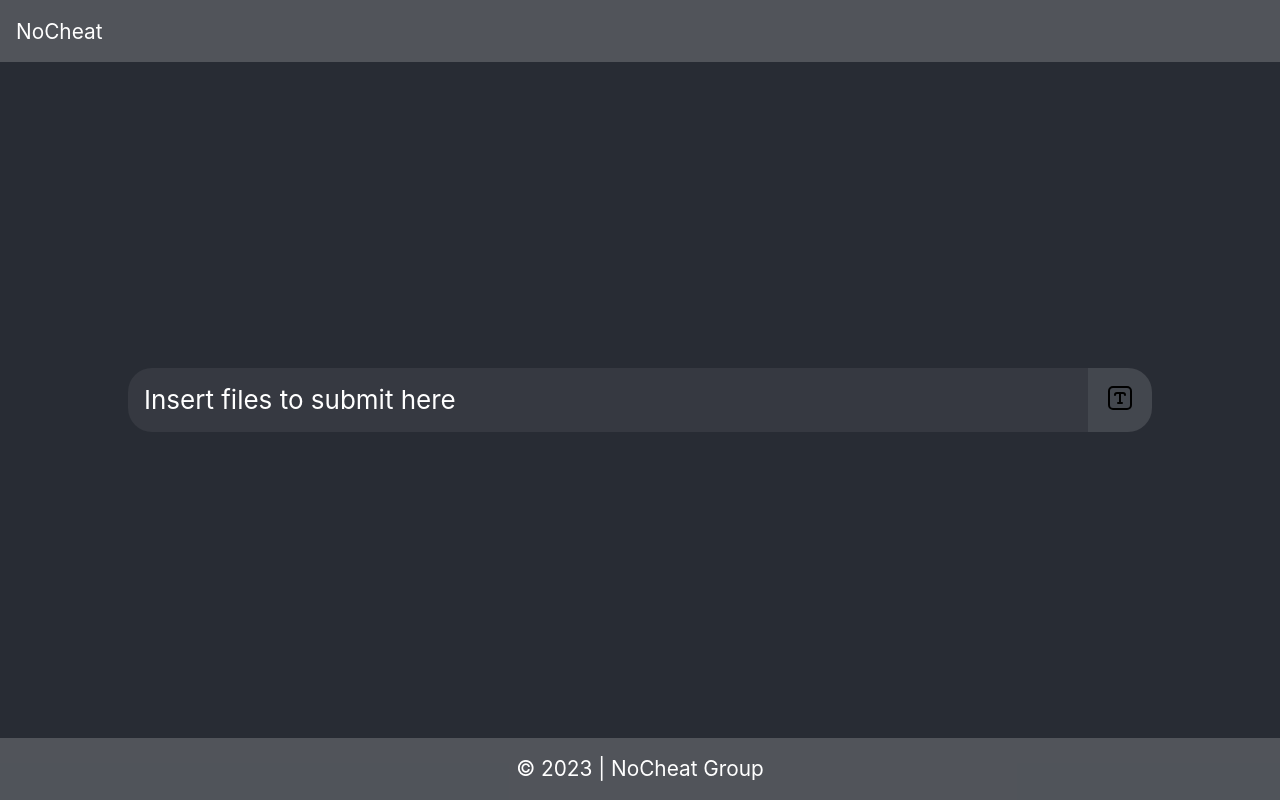
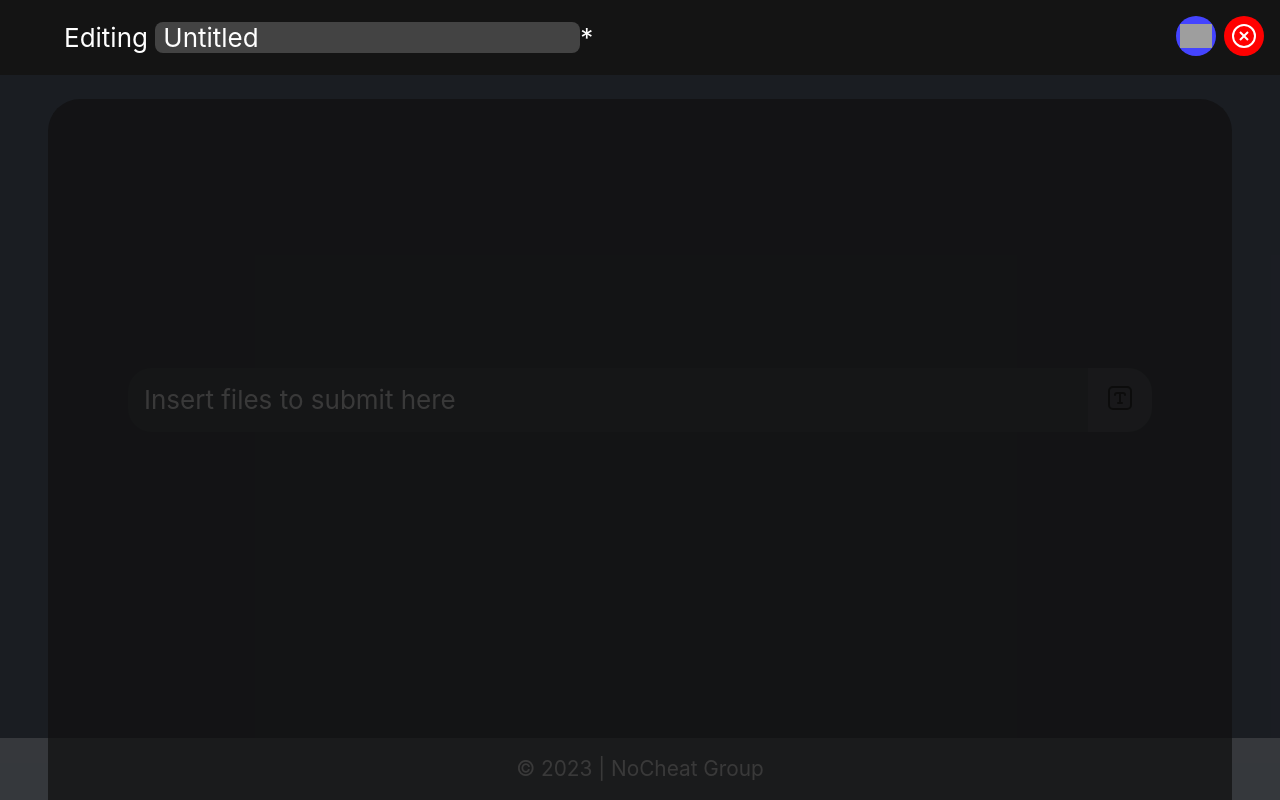
Before and after one commit to PhDN/NoCheat, a React (Create React App) app in the folder src/front/: page / in a window 1280 px wide. Both pictures are taken after a click on the button "Add". Built offline with nearby package versions, Linux system fonts and the light colour scheme; grey boxes are pictures that could not be loaded.

Commit message:
[frontend] Document store API now shared amongst components

```diff
--- a/src/front/src/App.js
+++ b/src/front/src/App.js
@@ -1,11 +1,13 @@
 import { useState } from 'react';
 import DocumentsForm from './DocumentsForm';
 import EditModal from './EditModal';
+import useDocumentStore from './utils/documentStore';
 
 import './App.css';
 
 export default function App() {
-    const [editing, setEditing] = useState(/** @type {number?} */ ( null));
+    const [editing, setEditing] = useState(/** @type {number?} */ (null));
+    const [docs, docsApi] = useDocumentStore();
 
     function openEditModal(/** @type {number} */ id) {
         if (editing) return;
@@ -15,8 +17,8 @@ export default function App() {
     return <div className="App">
         <nav>NoCheat</nav>
         <main>
-            <DocumentsForm openEditModal={openEditModal} />
-            {editing !== null && <EditModal id={editing} close={setEditing.bind(null, null)} />}
+            <DocumentsForm docs={docs} docsApi={docsApi} openEditModal={openEditModal} />
+            {editing !== null && <EditModal docs={docs} docsApi={docsApi} id={editing} close={setEditing.bind(null, null)} />}
         </main>
         <footer>&#169; 2023 | NoCheat Group</footer>
     </div>;
--- a/src/front/src/DocumentsForm.js
+++ b/src/front/src/DocumentsForm.js
@@ -1,6 +1,5 @@
 import { useState } from "react";
 import DocumentItem from "./DocumentItem";
-import useDocumentStore from "./utils/documentStore";
 
 import './DocumentsForm.css';
 import del from './delete.svg';
@@ -8,10 +7,13 @@ import _new from './new.svg';
 import send from './send.svg';
 
 /**
- * @param {{ openEditModal(id: number): Promise<void>; }} props
+ * @param {{
+ *      docs: import('./utils/documentStore').DocumentStoreItem[]?;
+ *      docsApi: import('./utils/documentStore').DocumentStoreApi;
+ *      openEditModal(id: number): Promise<void>;
+ * }} props
  */
-export default function DocumentsForm({ openEditModal }) {
-    const [docs, { add, clear, remove }] = useDocumentStore();
+export default function DocumentsForm({ docs, docsApi: { add, clear, remove, update }, openEditModal }) {
     const [id] = useState(Math.random().toString(16).substring(2));
 
     return <form
@@ -24,7 +26,8 @@ export default function DocumentsForm({ openEditModal }) {
                 name={name}
                 document={document}
                 openEditModal={openEditModal.bind(null, id)}
-                remove={remove.bind(null, id)} />
+                remove={remove.bind(null, id)}
+                update={update.bind(null, id, document)} />
         </>)}
         <label htmlFor={`file-${id}`}>Insert files to submit here</label>
         <input
@@ -42,6 +45,7 @@ export default function DocumentsForm({ openEditModal }) {
         <div className="buttons">
             <button className="add" title="Add" onClick={event => {
                 event.preventDefault();
+                openEditModal(-1);
             }}><img src={_new} alt="Add" height={24} /></button>
             {docs && docs.length > 0 && <>
                 <button className="clear" title="Clear" onClick={event => {
--- a/src/front/src/EditModal.js
+++ b/src/front/src/EditModal.js
@@ -1,15 +1,18 @@
 import { useEffect, useRef, useState } from 'react';
-import useDocumentStore from './utils/documentStore';
 
 import './EditModal.css';
 import del from './delete.svg';
 import save from './save.svg';
 
 /**
- * @param {{ id: number; close(): void; }} props
+ * @param {{
+ *      docs: import('./utils/documentStore').DocumentStoreItem[]?;
+ *      docsApi: import('./utils/documentStore').DocumentStoreApi;
+ *      id: number;
+ *      close(): void;
+ * }} props
  */
-export default function EditModal({ close, id }) {
-    const [docs, { get, update }] = useDocumentStore();
+export default function EditModal({ close, docs, docsApi: { add, get, update }, id }) {
     const [mimeType, setMimeType] = useState(/** @type {string?} */ (null));
     const [text, setText] = useState(/** @type {string?} */ (null));
     const [title, setTitle] = useState(/** @type {string?} */ (null));
@@ -19,7 +22,13 @@ export default function EditModal({ close, id }) {
     const span = useRef(/** @type {HTMLSpanElement} */ (null));
     useEffect(() => {
         if (!docs || text !== null) return;
-        get(id).then(async ({document, name}) => {
+
+        if (id < 0) {
+            setMimeType('text/plain');
+            setText('');
+            setTitle('Untitled');
+            setConfirm(true);
+        } else get(id).then(async ({document, name}) => {
             const text = await document.text();
 
             setMimeType(document.type);
@@ -31,13 +40,20 @@ export default function EditModal({ close, id }) {
         });
     }, [ docs, get, id, text ]);
 
+    const titleInput = useRef(/** @type {HTMLInputElement} */ (null));
+
     return <div className='EditModal'>
         <button className="exit" onClick={() => {
             if (!confirm || window.confirm('Are you sure you want to leave without saving your changes?'))
                 close();
         }}><img src={del} alt="Exit" height={24} /></button>
         {confirm && <button className="save" onClick={async () => {
-            await update(id, new Blob([text], { type: mimeType }), title);
+            if (!title.length) {
+                titleInput.current.focus();
+                return;
+            }
+
+            await (id < 0 ? add(text, title) : update(id < 0 ? void 0 : id, new Blob([text], { type: mimeType }), title));
             close();
         }}><img src={save} alt="Save" height={24} /></button>}
         <div>
@@ -47,7 +63,7 @@ export default function EditModal({ close, id }) {
                 setTitle(event.target.value);
                 setTitleWidth(span.offsetWidth + 1);
                 setConfirm(true);
-            }} style={{ width: titleWidth || 'fit-content' }} />
+            }} style={{ width: titleWidth || 'fit-content' }} ref={titleInput} />
             {confirm && '*'}
             <span ref={span}>{title}</span>
         </div>
```
